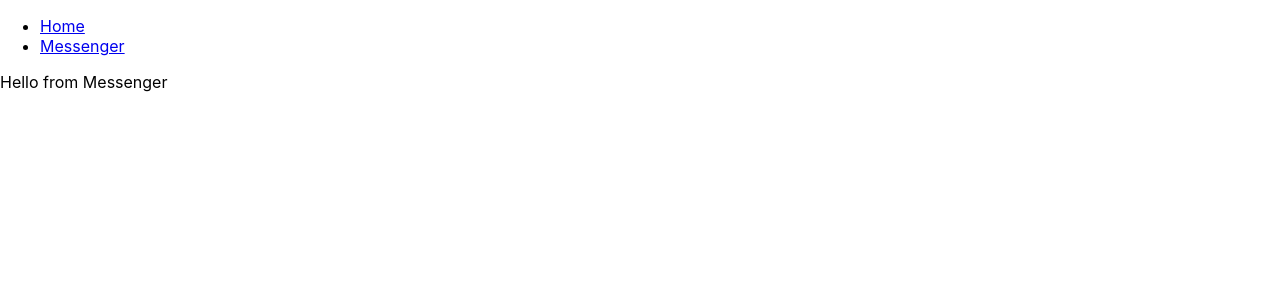
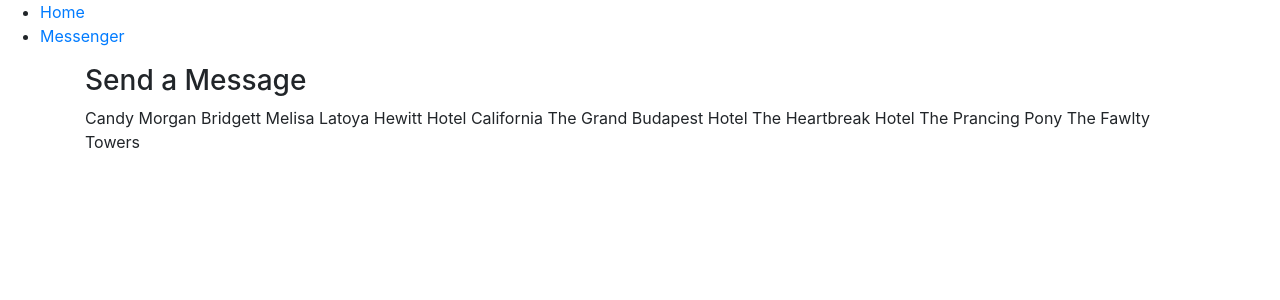
Before and after one commit to jsogard/react-messaging-kata, a React (Create React App) app in the folder messenger-kata/: page /Messenger in a window 1280 px wide. Shown: the top 300 px of the page. Built offline with nearby package versions, Linux system fonts and the light colour scheme.

Commit message:
implement data fetching

```diff
--- a/messenger-kata/package.json
+++ b/messenger-kata/package.json
@@ -6,7 +6,9 @@
     "@testing-library/jest-dom": "^4.2.4",
     "@testing-library/react": "^9.4.0",
     "@testing-library/user-event": "^7.2.1",
+    "bootstrap": "^4.4.1",
     "react": "^16.12.0",
+    "react-bootstrap": "^1.0.0-beta.16",
     "react-dom": "^16.12.0",
     "react-router-dom": "^5.1.2",
     "react-scripts": "3.4.0"
--- /dev/null
+++ b/messenger-kata/src/data/Companies.json
@@ -0,0 +1,32 @@
+[
+  {
+    "id": 1,
+    "company": "Hotel California",
+    "city": "Santa Barbara",
+    "timezone": "US/Pacific"
+  },
+  {
+    "id": 2,
+    "company": "The Grand Budapest Hotel",
+    "city": "Republic of Zubrowka",
+    "timezone": "US/Central"
+  },
+  {
+    "id": 3,
+    "company": "The Heartbreak Hotel",
+    "city": "Graceland",
+    "timezone": "US/Central"
+  },
+  {
+    "id": 4,
+    "company": "The Prancing Pony",
+    "city": "Bree",
+    "timezone": "US/Central"
+  },
+  {
+    "id": 5,
+    "company": "The Fawlty Towers",
+    "city": "Torquay",
+    "timezone": "US/Eastern"
+  }
+]
--- /dev/null
+++ b/messenger-kata/src/data/CompanyService.js
@@ -0,0 +1,14 @@
+import React from 'react';
+import data from './Companies.json';
+
+
+function GetAllCompanies() {
+	return data;
+}
+
+function GetCompanyById(id) {
+	return data.find(c => c.id == id);
+}
+
+
+export { GetAllCompanies, GetCompanyById };
--- /dev/null
+++ b/messenger-kata/src/data/GuestService.js
@@ -0,0 +1,14 @@
+import React from 'react';
+import data from './Guests.json';
+
+
+function GetAllGuests() {
+	return data;
+}
+
+function GetGuestById(id) {
+	return data.find(g => g.id == id);
+}
+
+
+export { GetAllGuests, GetGuestById };
--- /dev/null
+++ b/messenger-kata/src/data/Guests.json
@@ -0,0 +1,62 @@
+[
+  {
+    "id": 1,
+    "firstName": "Candy",
+    "lastName": "Pace",
+    "reservation": {
+      "roomNumber": 529,
+      "startTimestamp": 1486654792,
+      "endTimestamp": 1486852373
+    }
+  },
+  {
+    "id": 2,
+    "firstName": "Morgan",
+    "lastName": "Porter",
+    "reservation": {
+      "roomNumber": 385,
+      "startTimestamp": 1486612719,
+      "endTimestamp": 1486694720
+    }
+  },
+  {
+    "id": 3,
+    "firstName": "Bridgett",
+    "lastName": "Richard",
+    "reservation": {
+      "roomNumber": 141,
+      "startTimestamp": 1486520344,
+      "endTimestamp": 1486769616
+    }
+  },
+  {
+    "id": 4,
+    "firstName": "Melisa",
+    "lastName": "Preston",
+    "reservation": {
+      "roomNumber": 417,
+      "startTimestamp": 1486614763,
+      "endTimestamp": 1486832543
+    }
+  },
+  {
+    "id": 5,
+    "firstName": "Latoya",
+    "lastName": "Herrera",
+    "reservation": {
+      "roomNumber": 194,
+      "startTimestamp": 1486605110,
+      "endTimestamp": 1486785126
+    }
+  },
+  {
+    "id": 6,
+    "firstName": "Hewitt",
+    "lastName": "Hopper",
+    "reservation": {
+      "roomNumber": 349,
+      "startTimestamp": 1486660637,
+      "endTimestamp": 1486788273
+    }
+  }
+]
--- a/messenger-kata/src/index.js
+++ b/messenger-kata/src/index.js
@@ -3,6 +3,7 @@ import ReactDOM from 'react-dom';
 import './index.css';
 import App from './App';
 import * as serviceWorker from './serviceWorker';
+import 'bootstrap/dist/css/bootstrap.min.css';
 
 ReactDOM.render(<App />, document.getElementById('root'));
 
--- a/messenger-kata/src/pages/Messenger.js
+++ b/messenger-kata/src/pages/Messenger.js
@@ -1,9 +1,21 @@
 import React from 'react';
+import { GetAllGuests } from '../data/GuestService.js';
+import { GetAllCompanies } from '../data/CompanyService.js';
 
 
 export default function Messenger() {
 
+	const guests = GetAllGuests();
+	const guestList = guests.map(g => <span> {g.firstName} </span>);
+
+	const companies = GetAllCompanies();
+	const companyList = companies.map(c => <span> {c.company} </span>);
+
 	return (
-		<div> Hello from Messenger </div>
-		);
+		<div class="container">
+			<h3> Send a Message </h3>
+			{guestList}
+			{companyList}
+		</div>
+	);
 }
```
Also changed, not shown: 1 other file (tests, documents, lock files or other folders).
